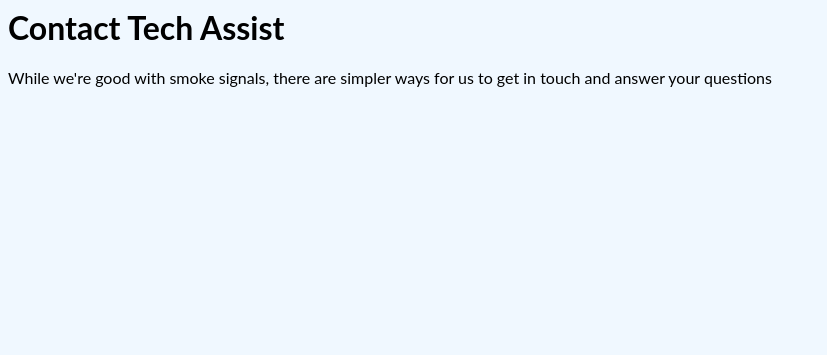
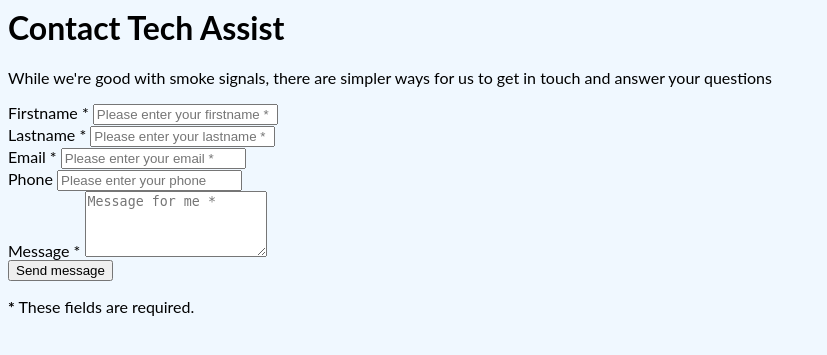
Before and after one commit to lakshithaonline/Tech-Assist, a PHP site: page /contact.php in a window 1280 px wide. Shown: the top 355 px of the page, without its empty margins (0-827 px from the left). Run offline with PHP 8.4, Linux system fonts and the light colour scheme.

Commit message:
form details

```diff
--- a/Contact Us/contact.php
+++ b/Contact Us/contact.php
@@ -22,6 +22,56 @@
 
                         <div class="controls">
 
+                        <div class="row">
+                                <div class="col-md-6">
+                                    <div class="form-group">
+                                        <label for="form_name">Firstname *</label>
+                                        <input id="form_name" type="text" name="name" class="form-control" placeholder="Please enter your firstname *" required="required" data-error="Firstname is required.">
+                                        <div class="help-block with-errors"></div>
+                                    </div>
+                                </div>
+                                <div class="col-md-6">
+                                    <div class="form-group">
+                                        <label for="form_lastname">Lastname *</label>
+                                        <input id="form_lastname" type="text" name="surname" class="form-control" placeholder="Please enter your lastname *" required="required" data-error="Lastname is required.">
+                                        <div class="help-block with-errors"></div>
+                                    </div>
+                                </div>
+                            </div>
+                            <div class="row">
+                                <div class="col-md-6">
+                                    <div class="form-group">
+                                        <label for="form_email">Email *</label>
+                                        <input id="form_email" type="email" name="email" class="form-control" placeholder="Please enter your email *" required="required" data-error="Valid email is required.">
+                                        <div class="help-block with-errors"></div>
+                                    </div>
+                                </div>
+                                <div class="col-md-6">
+                                    <div class="form-group">
+                                        <label for="form_phone">Phone</label>
+                                        <input id="form_phone" type="tel" name="phone" class="form-control" placeholder="Please enter your phone">
+                                        <div class="help-block with-errors"></div>
+                                    </div>
+                                </div>
+                            </div>
+                            <div class="row">
+                                <div class="col-md-12">
+                                    <div class="form-group">
+                                        <label for="form_message">Message *</label>
+                                        <textarea id="form_message" name="message" class="form-control" placeholder="Message for me *" rows="4" required="required" data-error="Please,leave us a message."></textarea>
+                                        <div class="help-block with-errors"></div>
+                                    </div>
+                                </div>
+                                <div class="col-md-12">
+                                    <input type="submit" name="ok" class="btn btn-success btn-send" value="Send message">
+                                </div>
+                            </div>
+                            <div class="row">
+                                <div class="col-md-12">
+                                    <p class="text-muted"><strong>*</strong> These fields are required.</p>
+                                </div>
+                            </div>
+
                         </div>
 
                  </form>
```
